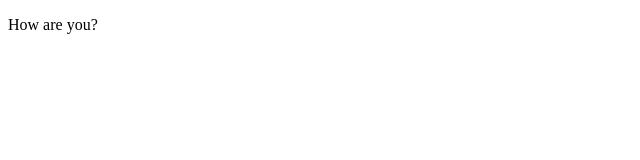
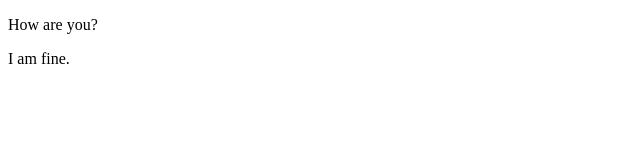
Before and after one commit to BavurupudiNavya2005/Sample, a plain HTML site: page index.html in a window 1280 px wide. Shown: the full height of the page, 0-640 px from the left. Drawn offline with Linux system fonts and the light colour scheme.

Commit message:
modified

```diff
--- a/index.html
+++ b/index.html
@@ -9,5 +9,8 @@
     <p>
         How are you?
     </p>
+    <p>
+        I am fine.
+    </p>
 </body>
 </html>
```
